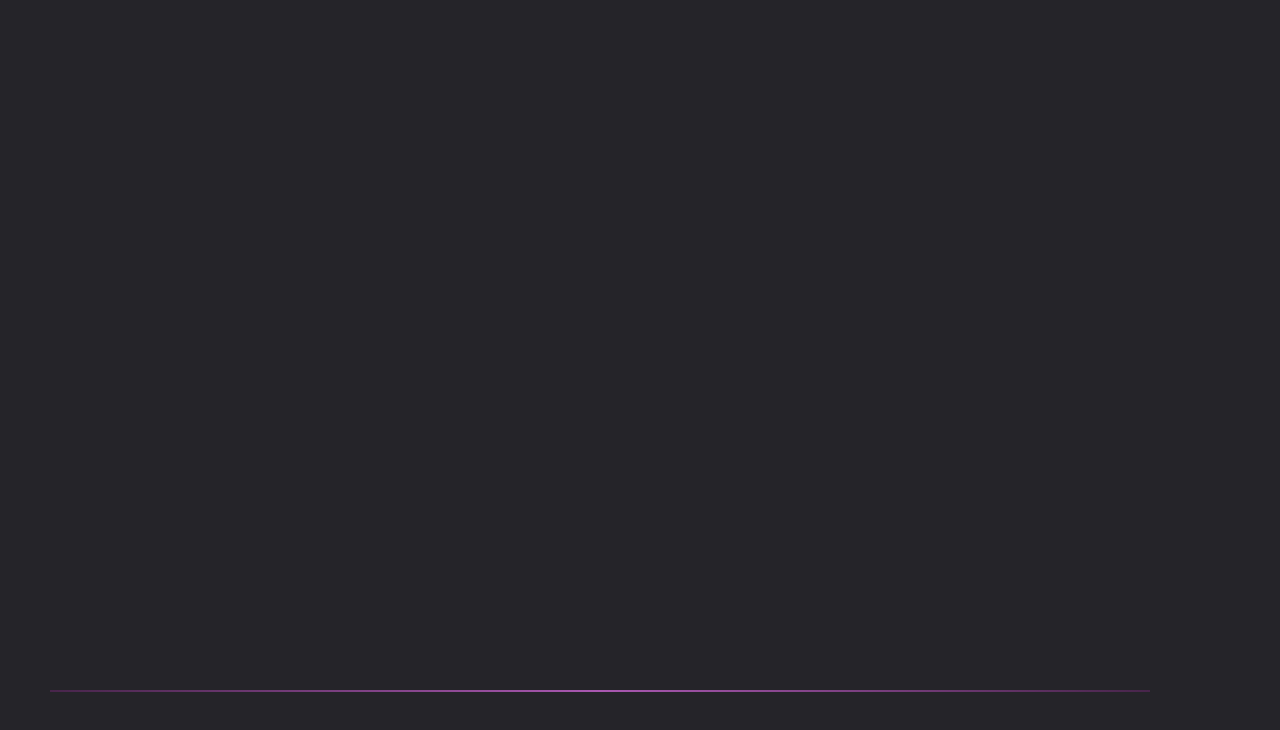
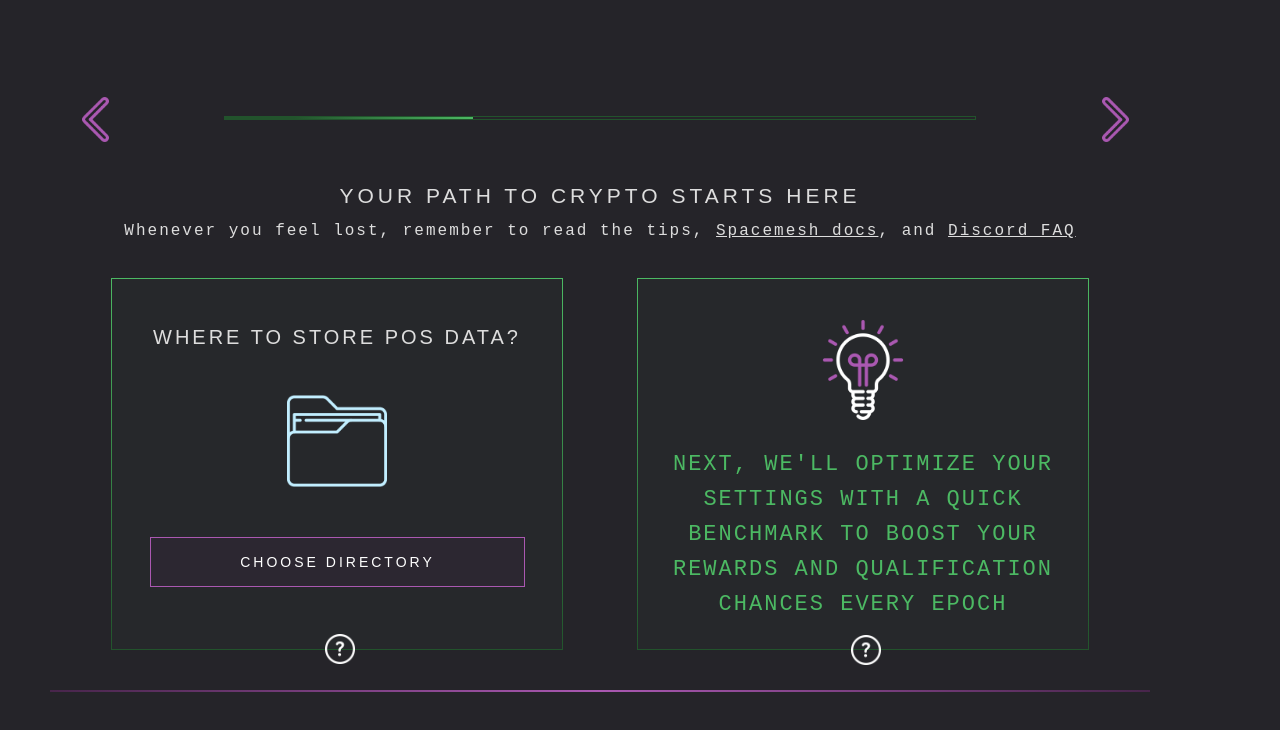
Before and after one commit to spacemeshos/sm-init-app-v2, a React (Create React App) app: page /guided/SelectDirectory in a window 1280 px wide. Before the commit this address had no page. Shown: the top 730 px of the page. Built offline with nearby package versions, Linux system fonts and the light colour scheme.

Commit message:
rename step to smth more meaningful

```diff
--- a/src/Shared/Paths.ts
+++ b/src/Shared/Paths.ts
@@ -1,4 +1,4 @@
 export enum GuidedCreate {
     // Screens
-    Step1 = 'src/pages/GuidedCreate/Step1.tsx',
+    SelectDirectory = 'src/pages/GuidedCreate/SelectDirectory.tsx',
   }
--- a/src/Shared/Routes.tsx
+++ b/src/Shared/Routes.tsx
@@ -1,13 +1,13 @@
 import { BrowserRouter, Routes, Route } from 'react-router-dom';
 import Home from '../pages/Home';
-import Step1 from '../pages/GuidedCreate/Step1';
+import SelectDirectory from '../pages/GuidedCreate/SelectDirectory';
 import React from 'react';
 
 const AppRoutes = () => (
   <BrowserRouter>
     <Routes>
       <Route path="/" element={<Home />} />
-      <Route path="/guided/step1" element={<Step1 />} />
+      <Route path="/guided/SelectDirectory" element={<SelectDirectory />} />
     </Routes>
   </BrowserRouter>
 );
--- a/src/pages/GuidedCreate/Step1.tsx
+++ b/src/pages/GuidedCreate/SelectDirectory.tsx
@@ -97,7 +97,7 @@ const HintText = styled.div`
   text-transform: uppercase;
 `;
 
-const Step1: React.FC = () => {
+const SelectDirectory: React.FC = () => {
   const folder = require("../../assets/folder.png");
   const bulb = require("../../assets/light-bulb.png");
   const navigateToDocs = () => window.open(ExternalLinks.Docs);
@@ -190,4 +190,4 @@ const Step1: React.FC = () => {
   );
 };
 
-export default Step1;
+export default SelectDirectory;
--- a/src/pages/Home.tsx
+++ b/src/pages/Home.tsx
@@ -87,7 +87,7 @@ const Home: React.FC = () => {
   const navigateToReqs = () => window.open(ExternalLinks.Requirements);
 
   const CreateButtons = [
-    { label: "Guided Mode", onClick: () => navigate("/guided/step1") },
+    { label: "Guided Mode", onClick: () => navigate("/guided/SelectDirectory") },
     { label: "Advanced Mode", onClick: () => console.log("Button 2 clicked") },
   ];
   const EditButtons = [
```
